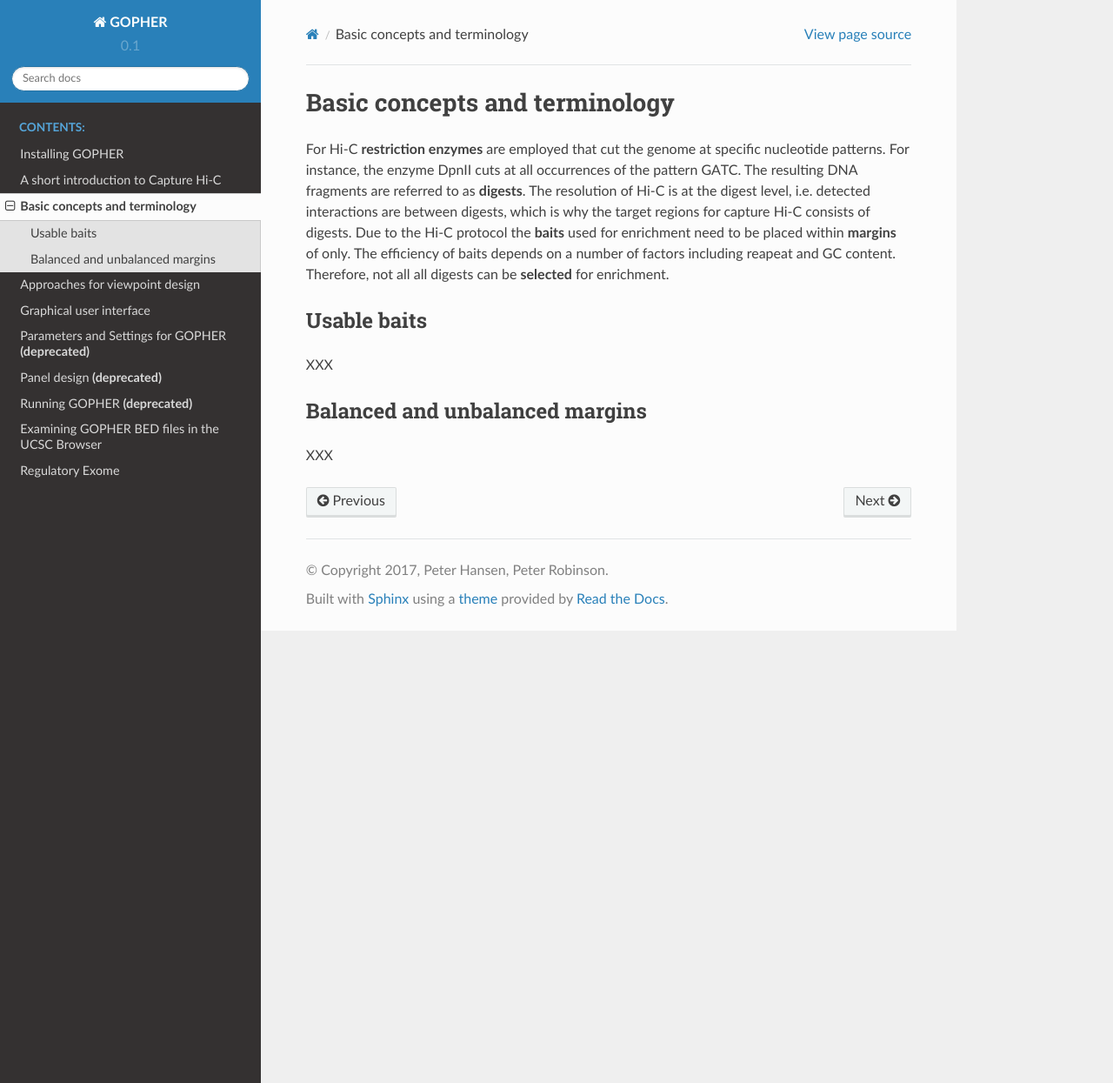
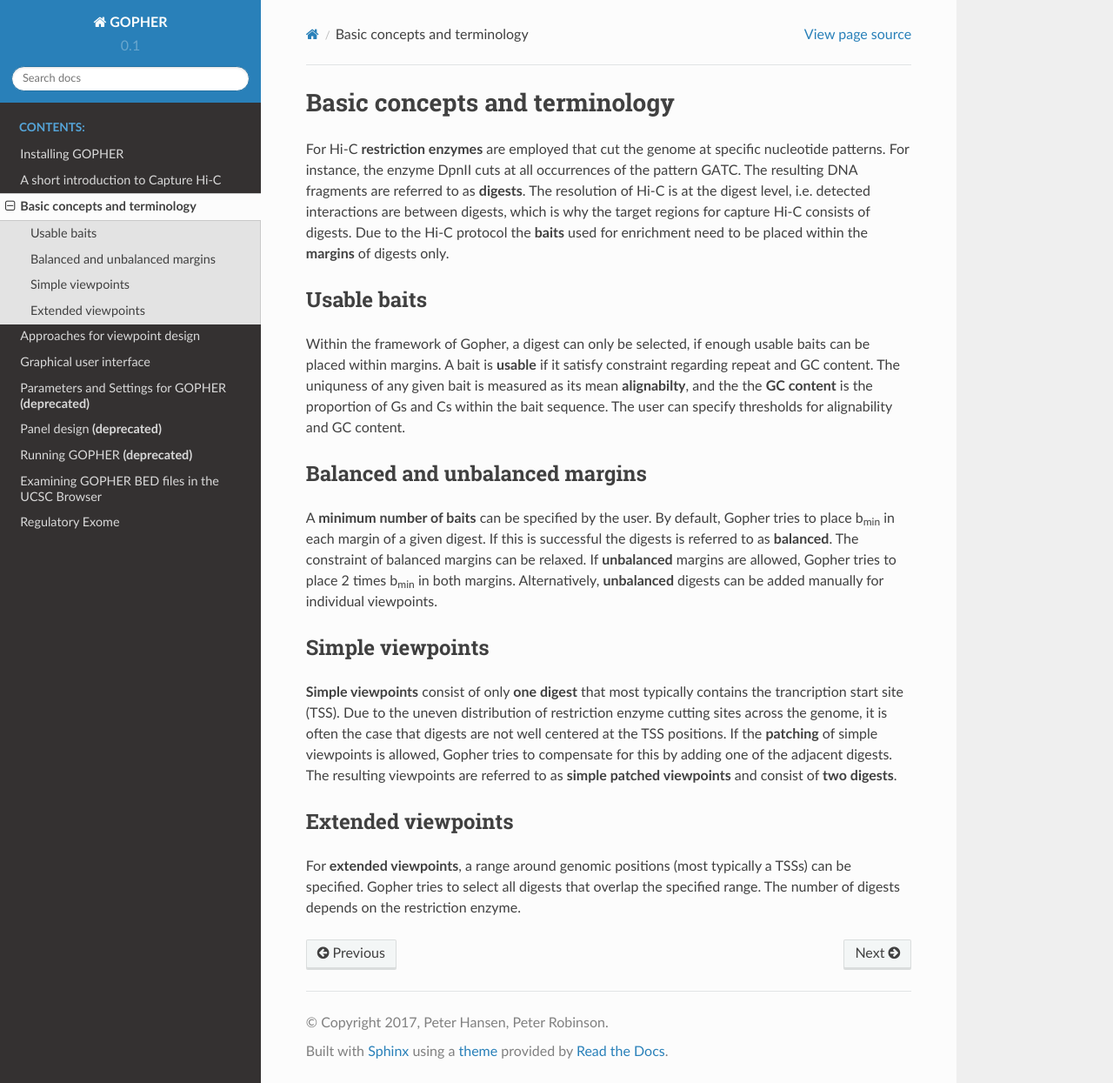
Before and after one commit to TheJacksonLaboratory/Gopher, a Sphinx documentation site: the page built from docs/concepts.rst, in a window 1280 px wide and 1245 px high. Shown: the whole window at 87% size. Built offline with Sphinx 7.4.7 and the Read the Docs theme 2.0.0, drawn with Linux system fonts in a browser that asks for light colours.

Commit message:
Finished to introduce basic concepts and terminology (#181).

```diff
--- a/docs/concepts.rst
+++ b/docs/concepts.rst
@@ -5,16 +5,39 @@ For Hi-C **restriction enzymes** are employed that cut the genome at specific nu
 DpnII cuts at all occurrences of the pattern GATC. The resulting DNA fragments are referred to as **digests**.
 The resolution of Hi-C is at the digest level, i.e. detected interactions are between digests,
 which is why the target regions for capture Hi-C consists of digests.
-Due to the Hi-C protocol the **baits** used for enrichment need to be placed within **margins** of only.
-The efficiency of baits depends on a number of factors including reapeat and GC content.
-Therefore, not all all digests can be **selected** for enrichment.
+Due to the Hi-C protocol the **baits** used for enrichment need to be placed within the **margins** of digests only.
+
 
 Usable baits
 ~~~~~~~~~~~~
 
-XXX
+Within the framework of Gopher, a digest can only be selected, if enough usable baits can be placed within margins.
+A bait is **usable** if it satisfy constraint regarding repeat and GC content.
+The uniquness of any given bait is measured as its mean **alignabilty**,
+and the the **GC content** is the proportion of Gs and Cs within the bait sequence.
+The user can specify thresholds for alignability and GC content.
 
 Balanced and unbalanced margins
 ~~~~~~~~~~~~~~~~~~~~~~~~~~~~~~~
 
-XXX
+A **minimum number of baits** can be specified by the user.
+By default, Gopher tries to place b\ :sub:`min` in each margin of a given digest.
+If this is successful the digests is referred to as **balanced**.
+The constraint of balanced margins can be relaxed.
+If **unbalanced** margins are allowed, Gopher tries to place 2 times b\ :sub:`min` in both margins.
+Alternatively, **unbalanced** digests can be added manually for individual viewpoints.
+
+Simple viewpoints
+~~~~~~~~~~~~~~~~~
+
+**Simple viewpoints** consist of only **one digest** that most typically contains the trancription start site (TSS).
+Due to the uneven distribution of restriction enzyme cutting sites across the genome, it is often the case that digests are not well centered at the TSS positions.
+If the **patching** of simple viewpoints is allowed, Gopher tries to compensate for this by adding one of the adjacent digests.
+The resulting viewpoints are referred to as **simple patched viewpoints** and consist of **two digests**.
+
+Extended viewpoints
+~~~~~~~~~~~~~~~~~~~
+
+For **extended viewpoints**, a range around genomic positions (most typically a TSSs) can be specified.
+Gopher tries to select all digests that overlap the specified range.
+The number of digests depends on the restriction enzyme.
```
